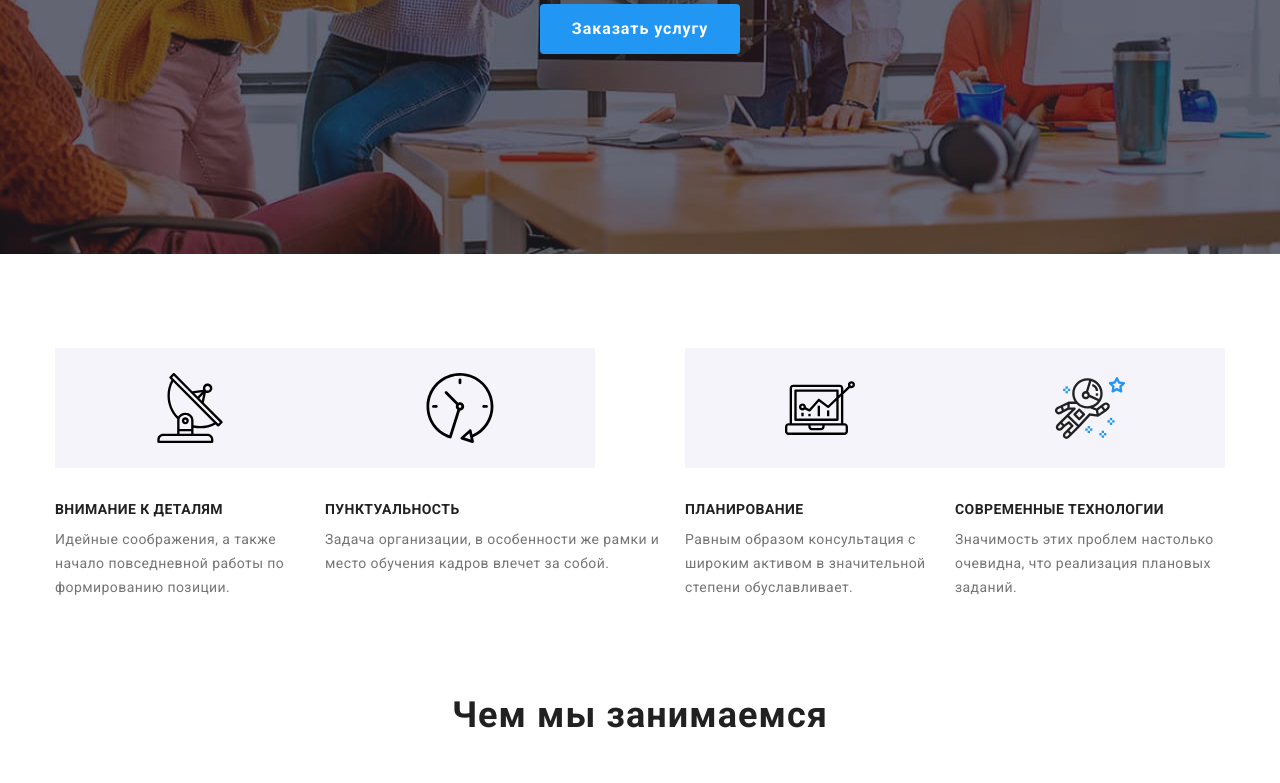
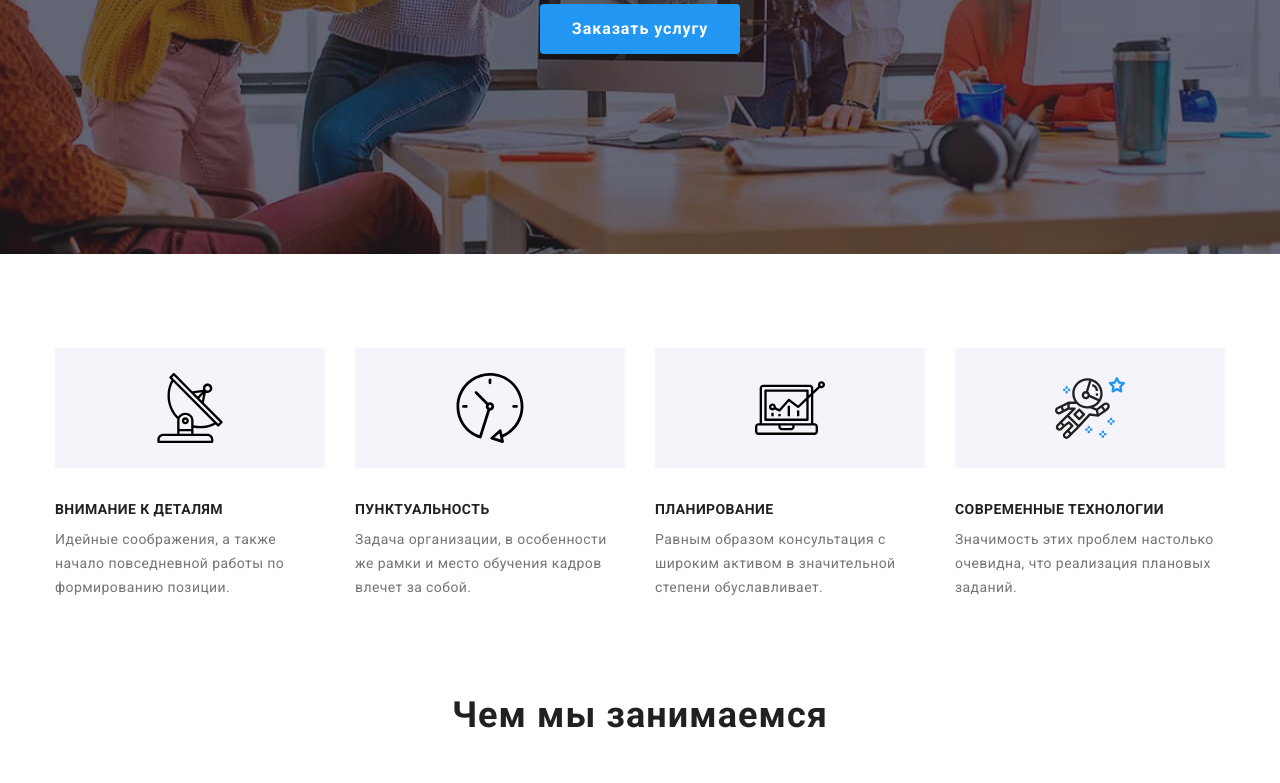
Before and after one commit to Kateryna1823/goit-markup-hw-07, a plain HTML site: page index.html in a window 1280 px wide. Shown: the part 428-1211 px from the top of the page. Drawn offline with nearby package versions, Linux system fonts and the light colour scheme.

Commit message:
fixed class

```diff
--- a/index.html
+++ b/index.html
@@ -82,7 +82,7 @@
                 Идейные соображения, а также начало повседневной работы по формированию позиции.
               </p>
             </li>
-            <li class="virtues--item">
+            <li class="virtues__item">
               <svg class="virtues__icon" height="70">
                 <use href="./images/icons.svg#icon-clock"></use>
               </svg>
```
